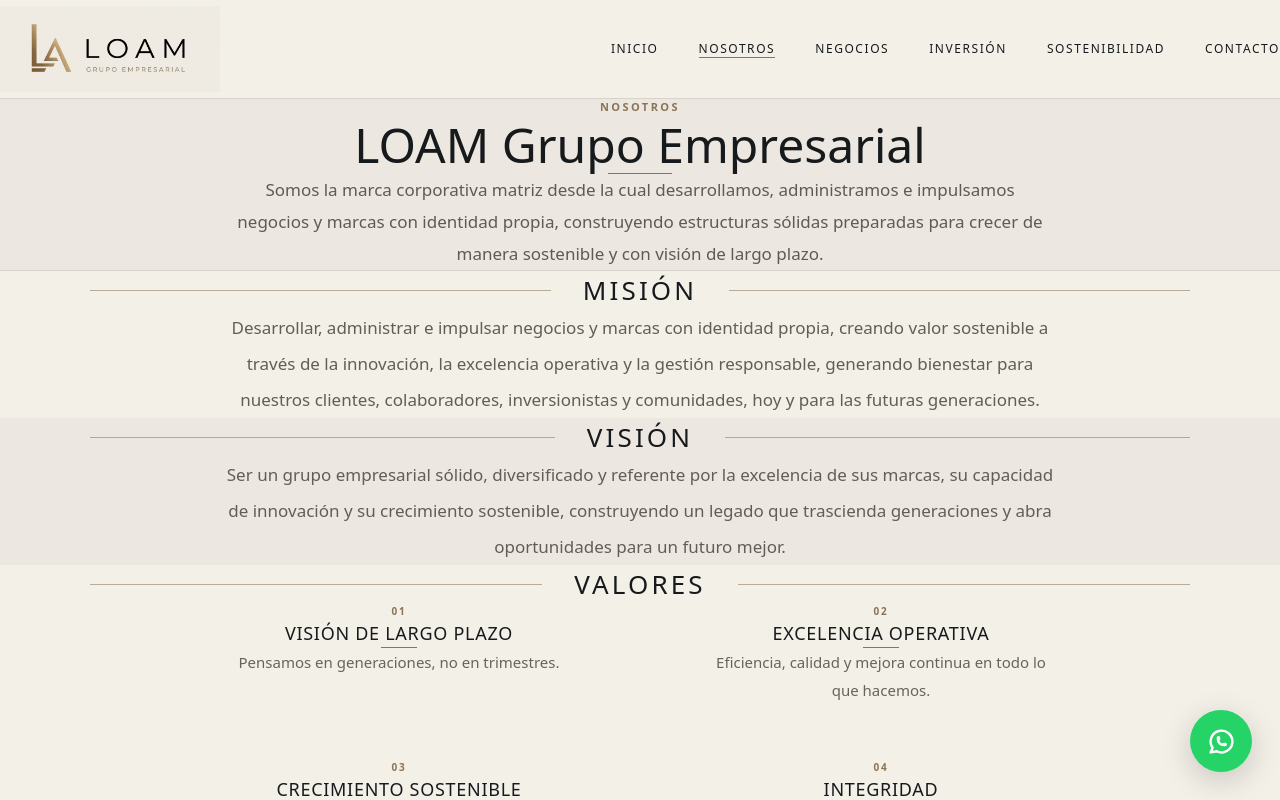
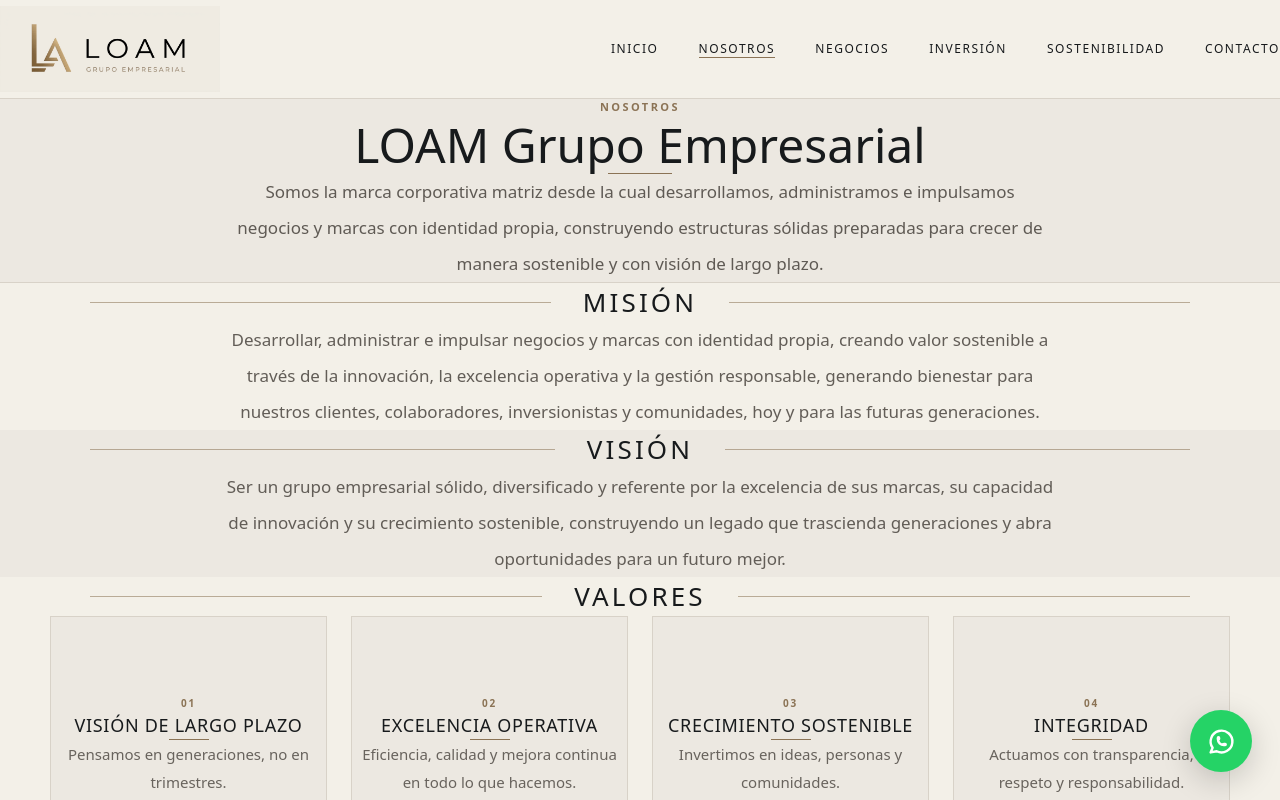
Before and after one commit to Grupo-Loam/grupo-loam, a Next.js app: page /nosotros in a window 1280 px wide. Shown: the top 800 px of the page. Built offline with nearby package versions, Linux system fonts and the light colour scheme.

Commit message:
Seccion Nosotros y mejoras visuales nuevo

```diff
--- a/src/app/nosotros/page.tsx
+++ b/src/app/nosotros/page.tsx
@@ -37,22 +37,20 @@
       <Navbar />
 
       <main className="w-full bg-[var(--bg-secondary)]">
-        {/* =========================
-            PRESENTACIÓN
-        ========================== */}
+        {/* PRESENTACIÓN */}
         <section className="flex w-full justify-center border-b border-[var(--color-border)] bg-[var(--bg-secondary)]">
-          <div className="flex w-full max-w-[1100px] flex-col items-center px-6 py-16 text-center sm:px-8 md:py-20 lg:px-10 lg:py-24">
+          <div className="flex w-full max-w-[1100px] flex-col items-center px-6 py-24 text-center sm:px-8 md:py-28 lg:px-10 lg:py-32">
             <p className="text-[11px] font-semibold uppercase tracking-[0.22em] text-[var(--color-bronce)]">
               Nosotros
             </p>
 
-            <h1 className="mt-5 max-w-[850px] text-center font-[var(--font-cinzel)] text-[34px] leading-[1.2] text-[var(--color-carbon)] sm:text-[42px] md:text-[48px]">
+            <h1 className="mt-6 max-w-[850px] text-center font-[var(--font-cinzel)] text-[34px] leading-[1.2] text-[var(--color-carbon)] sm:text-[42px] md:text-[48px]">
               LOAM Grupo Empresarial
             </h1>
 
-            <div className="my-7 h-px w-16 bg-[var(--color-bronce)]" />
+            <div className="my-8 h-px w-16 bg-[var(--color-bronce)]" />
 
-            <p className="max-w-[820px] text-center text-[15px] leading-8 text-[var(--color-text-secondary)] sm:text-[16px] md:text-[17px]">
+            <p className="max-w-[820px] text-center text-[15px] leading-8 text-[var(--color-text-secondary)] sm:text-[16px] md:text-[17px] md:leading-9">
               Somos la marca corporativa matriz desde la cual desarrollamos,
               administramos e impulsamos negocios y marcas con identidad propia,
               construyendo estructuras sólidas preparadas para crecer de manera
@@ -61,11 +59,9 @@
           </div>
         </section>
 
-        {/* =========================
-            MISIÓN
-        ========================== */}
+        {/* MISIÓN */}
         <section className="flex w-full justify-center bg-[var(--bg-primary)]">
-          <div className="flex w-full max-w-[1100px] flex-col items-center px-6 py-16 text-center sm:px-8 md:py-20 lg:px-10">
+          <div className="flex w-full max-w-[1100px] flex-col items-center px-6 py-24 text-center sm:px-8 md:py-28 lg:px-10 lg:py-32">
             <div className="flex w-full items-center justify-center gap-5 sm:gap-8">
               <div className="h-px flex-1 bg-[var(--color-bronce)]/55" />
 
@@ -76,7 +72,7 @@
               <div className="h-px flex-1 bg-[var(--color-bronce)]/55" />
             </div>
 
-            <p className="mt-9 max-w-[850px] text-center text-[15px] leading-8 text-[#625D57] sm:text-[16px] md:text-[17px] md:leading-9">
+            <p className="mt-12 max-w-[850px] text-center text-[15px] leading-8 text-[#625D57] sm:text-[16px] md:text-[17px] md:leading-9">
               Desarrollar, administrar e impulsar negocios y marcas con
               identidad propia, creando valor sostenible a través de la
               innovación, la excelencia operativa y la gestión responsable,
@@ -86,11 +82,9 @@
           </div>
         </section>
 
-        {/* =========================
-            VISIÓN
-        ========================== */}
+        {/* VISIÓN */}
         <section className="flex w-full justify-center bg-[var(--bg-secondary)]">
-          <div className="flex w-full max-w-[1100px] flex-col items-center px-6 py-16 text-center sm:px-8 md:py-20 lg:px-10">
+          <div className="flex w-full max-w-[1100px] flex-col items-center px-6 py-24 text-center sm:px-8 md:py-28 lg:px-10 lg:py-32">
             <div className="flex w-full items-center justify-center gap-5 sm:gap-8">
               <div className="h-px flex-1 bg-[var(--color-bronce)]/55" />
 
@@ -101,7 +95,7 @@
               <div className="h-px flex-1 bg-[var(--color-bronce)]/55" />
             </div>
 
-            <p className="mt-9 max-w-[850px] text-center text-[15px] leading-8 text-[#625D57] sm:text-[16px] md:text-[17px] md:leading-9">
+            <p className="mt-12 max-w-[850px] text-center text-[15px] leading-8 text-[#625D57] sm:text-[16px] md:text-[17px] md:leading-9">
               Ser un grupo empresarial sólido, diversificado y referente por la
               excelencia de sus marcas, su capacidad de innovación y su
               crecimiento sostenible, construyendo un legado que trascienda
@@ -110,12 +104,10 @@
           </div>
         </section>
 
-        {/* =========================
-            VALORES
-        ========================== */}
+        {/* VALORES */}
         <section className="flex w-full justify-center bg-[var(--bg-primary)]">
-          <div className="flex w-full max-w-[1100px] flex-col items-center px-6 py-16 text-center sm:px-8 md:py-20 lg:px-10">
-            <div className="flex w-full items-center justify-center gap-5 sm:gap-8">
+          <div className="flex w-full max-w-[1180px] flex-col items-center px-6 py-24 text-center sm:px-8 md:py-28 lg:px-10 lg:py-32">
+            <div className="flex w-full max-w-[1100px] items-center justify-center gap-5 sm:gap-8">
               <div className="h-px flex-1 bg-[var(--color-bronce)]/55" />
 
               <h2 className="shrink-0 font-[var(--font-cinzel)] text-[22px] font-medium uppercase tracking-[0.12em] text-[var(--color-carbon)] sm:text-[26px]">
@@ -125,23 +117,42 @@
               <div className="h-px flex-1 bg-[var(--color-bronce)]/55" />
             </div>
 
-            <div className="mt-12 grid w-full max-w-[900px] grid-cols-1 gap-x-16 gap-y-14 sm:grid-cols-2">
+            <div className="mt-20 grid w-full gap-6 sm:grid-cols-2 lg:grid-cols-4">
               {values.map((value, index) => (
                 <article
                   key={value.title}
-                  className="flex w-full flex-col items-center text-center"
+                  className="
+                    group
+                    flex
+                    min-h-[260px]
+                    flex-col
+                    items-center
+                    justify-center
+                    border
+                    border-[var(--color-border)]
+                    bg-[var(--bg-secondary)]
+                    px-6
+                    py-10
+                    text-center
+                    transition-all
+                    duration-500
+                    hover:-translate-y-1
+                    hover:border-[var(--color-bronce)]
+                    hover:bg-[#EEE9E0]
+                    hover:shadow-[0_12px_30px_rgba(23,26,28,0.08)]
+                  "
                 >
                   <span className="text-[10px] font-semibold tracking-[0.18em] text-[var(--color-bronce)]">
                     0{index + 1}
                   </span>
 
-                  <h3 className="mt-3 font-[var(--font-cinzel)] text-[17px] uppercase leading-7 tracking-[0.04em] text-[var(--color-carbon)] sm:text-[18px]">
+                  <h3 className="mt-5 font-[var(--font-cinzel)] text-[17px] uppercase leading-7 tracking-[0.04em] text-[var(--color-carbon)] sm:text-[18px]">
                     {value.title}
                   </h3>
 
-                  <div className="my-4 h-px w-9 bg-[var(--color-bronce)]" />
+                  <div className="my-5 h-px w-10 bg-[var(--color-bronce)] transition-all duration-500 group-hover:w-16" />
 
-                  <p className="max-w-[340px] text-center text-[14px] leading-7 text-[#68635D] sm:text-[15px]">
+                  <p className="max-w-[260px] text-center text-[14px] leading-7 text-[#68635D] sm:text-[15px]">
                     {value.description}
                   </p>
                 </article>
@@ -150,11 +161,9 @@
           </div>
         </section>
 
-        {/* =========================
-            FILOSOFÍA
-        ========================== */}
+        {/* FILOSOFÍA */}
         <section className="flex w-full justify-center bg-[#EAE6DD]">
-          <div className="flex w-full max-w-[1100px] flex-col items-center px-6 py-16 text-center sm:px-8 md:py-20 lg:px-10">
+          <div className="flex w-full max-w-[1100px] flex-col items-center px-6 py-28 text-center sm:px-8 md:py-32 lg:px-10 lg:py-36">
             <div className="flex w-full items-center justify-center gap-5 sm:gap-8">
               <div className="h-px flex-1 bg-[var(--color-bronce)]/55" />
 
@@ -165,26 +174,24 @@
               <div className="h-px flex-1 bg-[var(--color-bronce)]/55" />
             </div>
 
-            <h3 className="mt-10 max-w-[850px] text-center font-[var(--font-cinzel)] text-[30px] leading-tight text-[var(--color-carbon)] sm:text-[38px] md:text-[42px]">
+            <h3 className="mt-16 max-w-[850px] text-center font-[var(--font-cinzel)] text-[30px] leading-tight text-[var(--color-carbon)] sm:text-[38px] md:text-[42px]">
               Construimos. Operamos. Crecemos.
             </h3>
 
-            <p className="mt-5 max-w-[700px] text-center font-[var(--font-cinzel)] text-[17px] text-[#6B655E] sm:text-[20px]">
+            <p className="mt-6 max-w-[700px] text-center font-[var(--font-cinzel)] text-[17px] text-[#6B655E] sm:text-[20px]">
               Visión de hoy, legado de mañana.
             </p>
           </div>
         </section>
 
-        {/* =========================
-            CIERRE
-        ========================== */}
+        {/* CIERRE */}
         <section className="flex w-full justify-center bg-[var(--bg-primary)]">
-          <div className="flex w-full max-w-[900px] flex-col items-center px-6 py-14 text-center sm:px-8 md:py-16">
+          <div className="flex w-full max-w-[900px] flex-col items-center px-6 py-24 text-center sm:px-8 md:py-28">
             <p className="text-[11px] font-semibold uppercase tracking-[0.2em] text-[var(--color-bronce)]">
               LOAM Grupo Empresarial
             </p>
 
-            <p className="mt-5 max-w-[700px] text-center font-[var(--font-cinzel)] text-[24px] leading-[1.5] text-[var(--color-carbon)] sm:text-[28px]">
+            <p className="mt-6 max-w-[700px] text-center font-[var(--font-cinzel)] text-[24px] leading-[1.5] text-[var(--color-carbon)] sm:text-[28px]">
               Construimos el presente para transformar el futuro.
             </p>
           </div>
```
